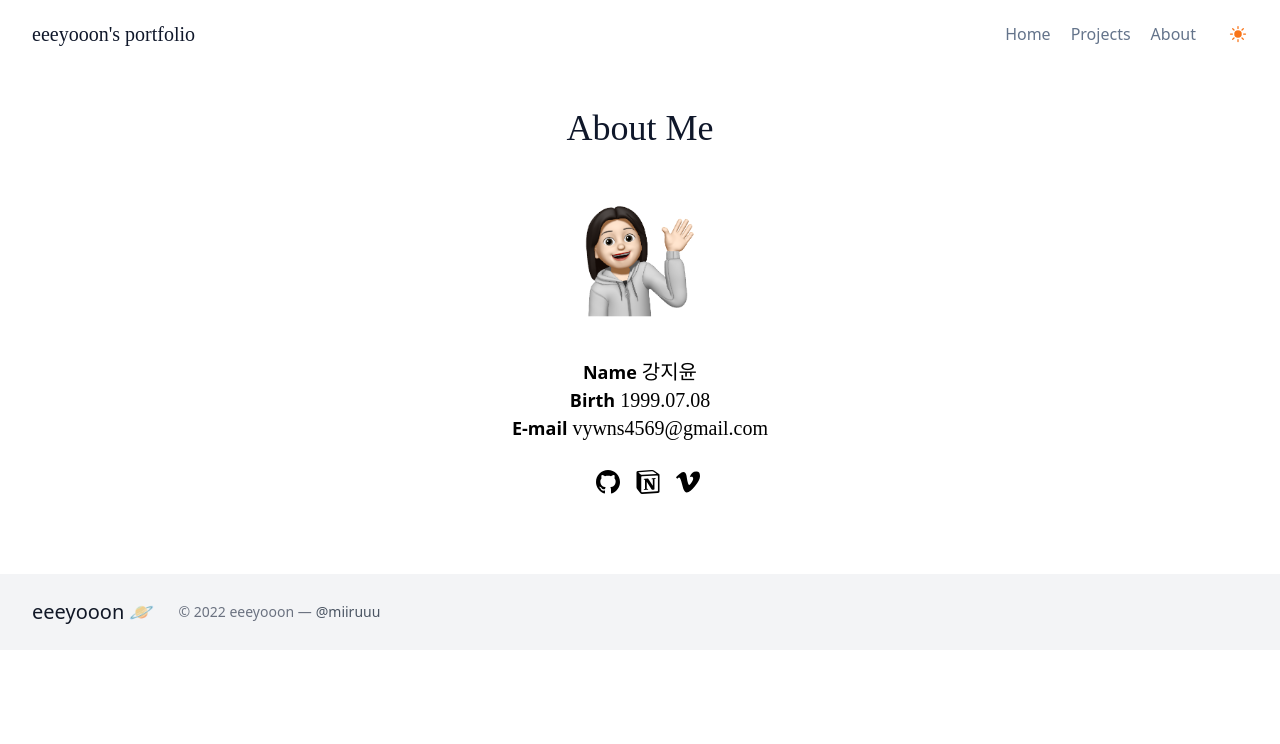
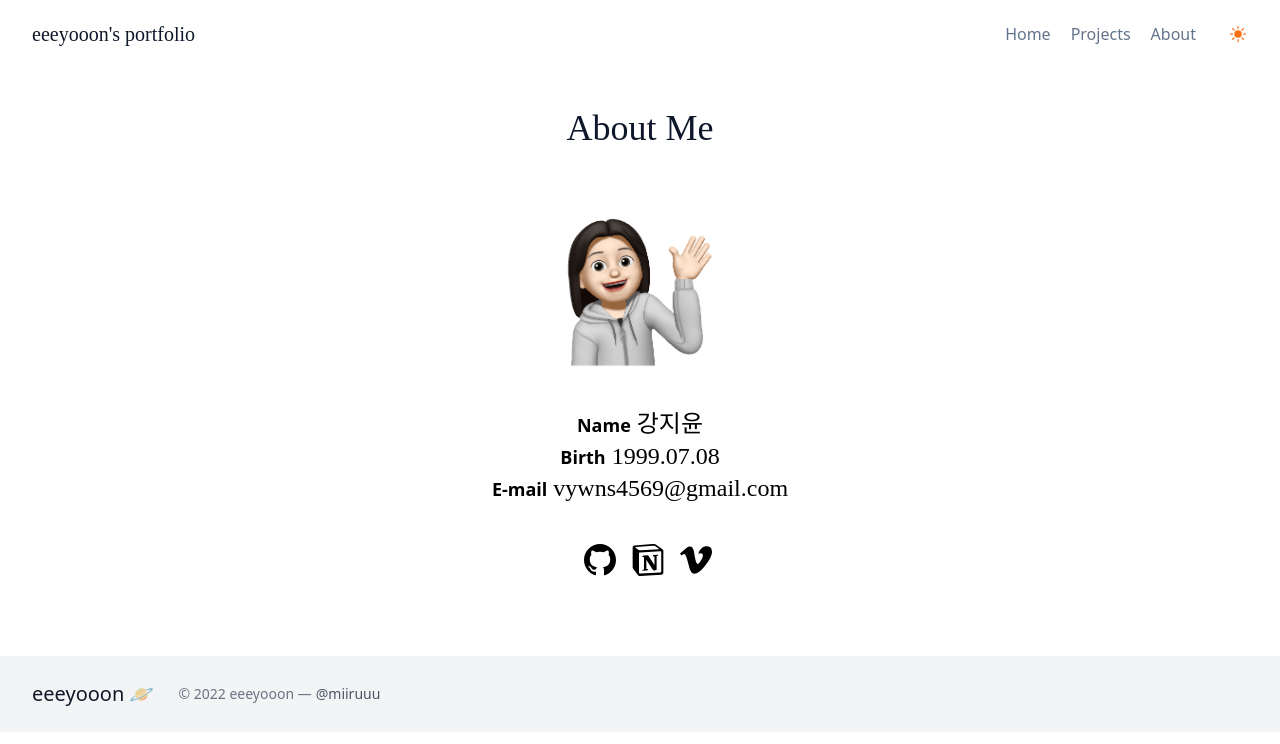
Before and after one commit to eeeyooon/nextjs_portfolio, a Next.js app: page /about in a window 1280 px wide. Shown: the top 744 px of the page. Built offline with nearby package versions, Linux system fonts and the light colour scheme; a web font is replaced by a local one.

Commit message:
포트폴리오 화면 작업중

```diff
--- a/components/projects/project-item.js
+++ b/components/projects/project-item.js
@@ -51,7 +51,11 @@ export default function ProjectItem({ data }) {
       <div className="flex flex-col p-4 ">
         <h2 className="text-2xl font-bold">{title}</h2>
         <h2 className="mt-4 text-xl">{description}</h2>
-        <a href={github} target="_blank">
+        <a
+          className="hover:text-violet-300 hover:font-semibold"
+          href={github}
+          target="_blank"
+        >
           깃허브 바로가기
         </a>
         <p className="my-1">
--- a/pages/about.js
+++ b/pages/about.js
@@ -10,22 +10,22 @@ export default function Contact() {
           className="m-auto mt-5 "
           src="/profile_emoji.png"
           alt="smile-icon"
-          width={150}
-          height={150}
+          width={200}
+          height={200}
         />
-        <div className="m-10 text-center mb-7">
+        <div className="m-10 mb-10 text-center">
           <div>
             <span className="text-lg font-bold font_bumsuk ">Name</span>
-            <span className="text-xl font_edu"> 강지윤</span>
+            <span className="text-2xl font_edu"> 강지윤</span>
           </div>
 
           <div>
             <span className="text-lg font-bold font_bumsuk">Birth</span>
-            <span className="text-xl font_edu"> 1999.07.08</span>
+            <span className="text-2xl font_edu"> 1999.07.08</span>
           </div>
           <div>
             <span className="text-lg font-bold font_bumsuk">E-mail</span>
-            <span className="text-xl font_edu"> vywns4569@gmail.com</span>
+            <span className="text-2xl font_edu"> vywns4569@gmail.com</span>
           </div>
         </div>
 
@@ -37,8 +37,8 @@ export default function Contact() {
           >
             <svg
               xmlns="http://www.w3.org/2000/svg"
-              width="24"
-              height="24"
+              width="32"
+              height="32"
               viewBox="0 0 24 24"
             >
               <path d="M12 0c-6.626 0-12 5.373-12 12 0 5.302 3.438 9.8 8.207 11.387.599.111.793-.261.793-.577v-2.234c-3.338.726-4.033-1.416-4.033-1.416-.546-1.387-1.333-1.756-1.333-1.756-1.089-.745.083-.729.083-.729 1.205.084 1.839 1.237 1.839 1.237 1.07 1.834 2.807 1.304 3.492.997.107-.775.418-1.305.762-1.604-2.665-.305-5.467-1.334-5.467-5.931 0-1.311.469-2.381 1.236-3.221-.124-.303-.535-1.524.117-3.176 0 0 1.008-.322 3.301 1.23.957-.266 1.983-.399 3.003-.404 1.02.005 2.047.138 3.006.404 2.291-1.552 3.297-1.23 3.297-1.23.653 1.653.242 2.874.118 3.176.77.84 1.235 1.911 1.235 3.221 0 4.609-2.807 5.624-5.479 5.921.43.372.823 1.102.823 2.222v3.293c0 .319.192.694.801.576 4.765-1.589 8.199-6.086 8.199-11.386 0-6.627-5.373-12-12-12z" />
@@ -51,8 +51,8 @@ export default function Contact() {
           >
             <svg
               xmlns="http://www.w3.org/2000/svg"
-              width="24"
-              height="24"
+              width="32"
+              height="32"
               viewBox="0 0 32 32"
             >
               <path d="M5.948 5.609c0.99 0.807 1.365 0.75 3.234 0.625l17.62-1.057c0.375 0 0.063-0.375-0.063-0.438l-2.927-2.115c-0.557-0.438-1.307-0.932-2.74-0.813l-17.057 1.25c-0.625 0.057-0.75 0.37-0.5 0.62zM7.005 9.719v18.536c0 0.995 0.495 1.37 1.615 1.307l19.365-1.12c1.12-0.063 1.25-0.745 1.25-1.557v-18.411c0-0.813-0.313-1.245-1-1.182l-20.234 1.182c-0.75 0.063-0.995 0.432-0.995 1.24zM26.12 10.708c0.125 0.563 0 1.12-0.563 1.188l-0.932 0.188v13.682c-0.813 0.438-1.557 0.688-2.177 0.688-1 0-1.25-0.313-1.995-1.245l-6.104-9.583v9.271l1.932 0.438c0 0 0 1.12-1.557 1.12l-4.297 0.25c-0.125-0.25 0-0.875 0.438-0.995l1.12-0.313v-12.255l-1.557-0.125c-0.125-0.563 0.188-1.37 1.057-1.432l4.609-0.313 6.354 9.708v-8.589l-1.62-0.188c-0.125-0.682 0.37-1.182 0.995-1.24zM2.583 1.38l17.745-1.307c2.177-0.188 2.74-0.063 4.109 0.932l5.667 3.984c0.932 0.682 1.245 0.87 1.245 1.615v21.839c0 1.37-0.5 2.177-2.24 2.302l-20.615 1.245c-1.302 0.063-1.927-0.125-2.615-0.995l-4.172-5.417c-0.745-0.995-1.057-1.74-1.057-2.609v-19.411c0-1.12 0.5-2.052 1.932-2.177z" />
@@ -65,8 +65,8 @@ export default function Contact() {
           >
             <svg
               xmlns="http://www.w3.org/2000/svg"
-              width="24"
-              height="24"
+              width="32"
+              height="32"
               viewBox="0 0 32 32"
             >
               <path d="M31.969 8.552c-0.141 3.12-2.319 7.396-6.527 12.812-4.355 5.667-8.031 8.496-11.052 8.496-1.88 0-3.437-1.724-4.74-5.172l-2.557-9.491c-0.957-3.443-1.979-5.167-3.077-5.167-0.24 0-1.079 0.5-2.511 1.505l-1.505-1.943c1.579-1.391 3.136-2.776 4.667-4.167 2.104-1.828 3.688-2.781 4.74-2.88 2.489-0.24 4.020 1.469 4.599 5.115 0.62 3.937 1.047 6.385 1.292 7.344 0.719 3.265 1.509 4.901 2.369 4.901 0.667 0 1.672-1.063 3.021-3.183 1.339-2.12 2.052-3.729 2.145-4.839 0.193-1.823-0.527-2.745-2.151-2.745-0.765 0-1.557 0.163-2.371 0.521 1.584-5.156 4.579-7.677 9.016-7.516 3.297 0.079 4.839 2.219 4.656 6.396z" />
--- a/pages/projects.js
+++ b/pages/projects.js
@@ -12,7 +12,7 @@ export default function Projects({ projects }) {
           <meta name="description" content="프로젝트 확인" />
           <link rel="icon" href="/favicon.ico" />
         </Head>
-        <h2 className="mb-8 text-4xl font-bold sm:text-3xl font-power">
+        <h2 className="mt-10 mb-8 text-4xl font-bold sm:text-3xl font-power">
           총 프로젝트 :
           <span className="pl-4 text-violet-400">
             {projects.results.length}
```
